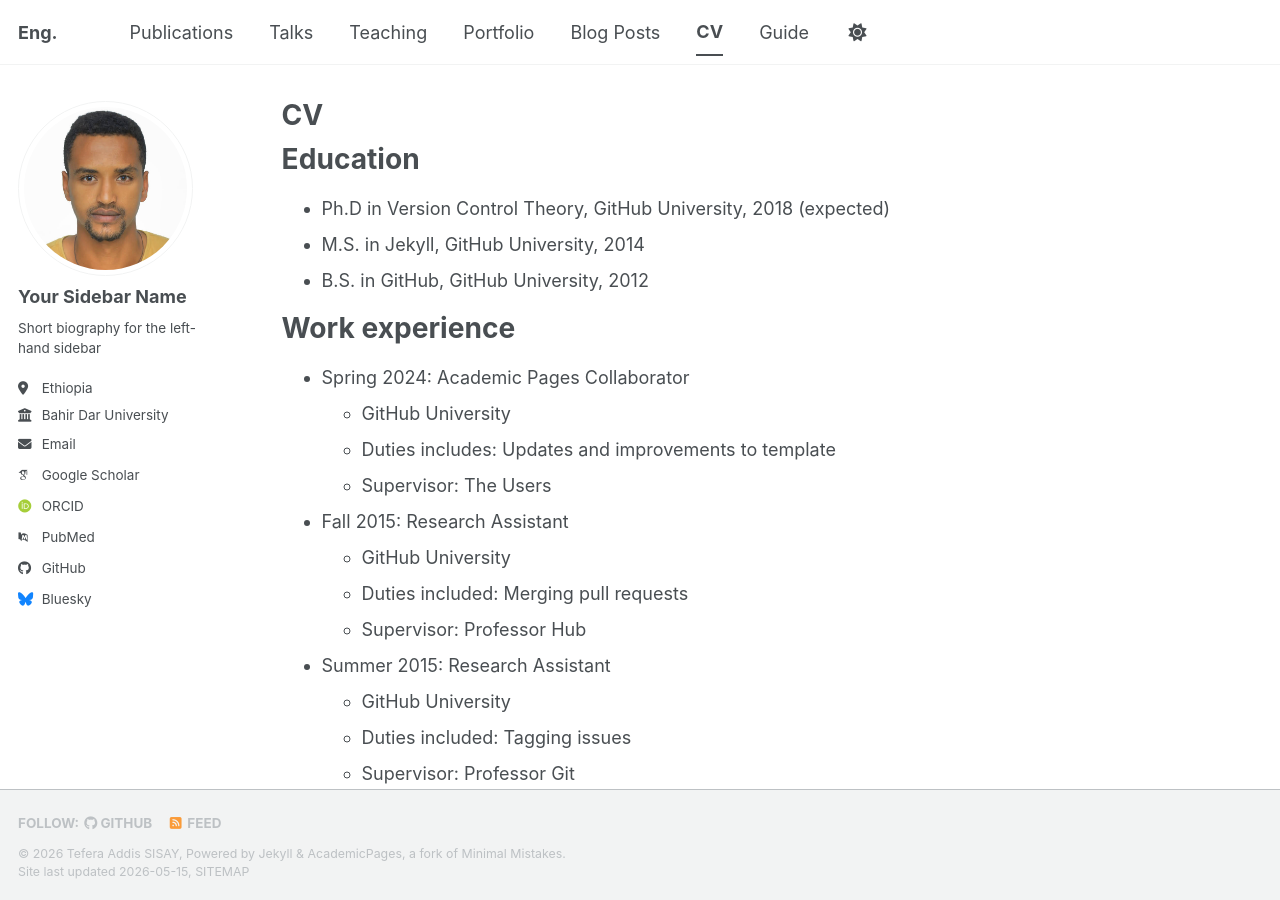
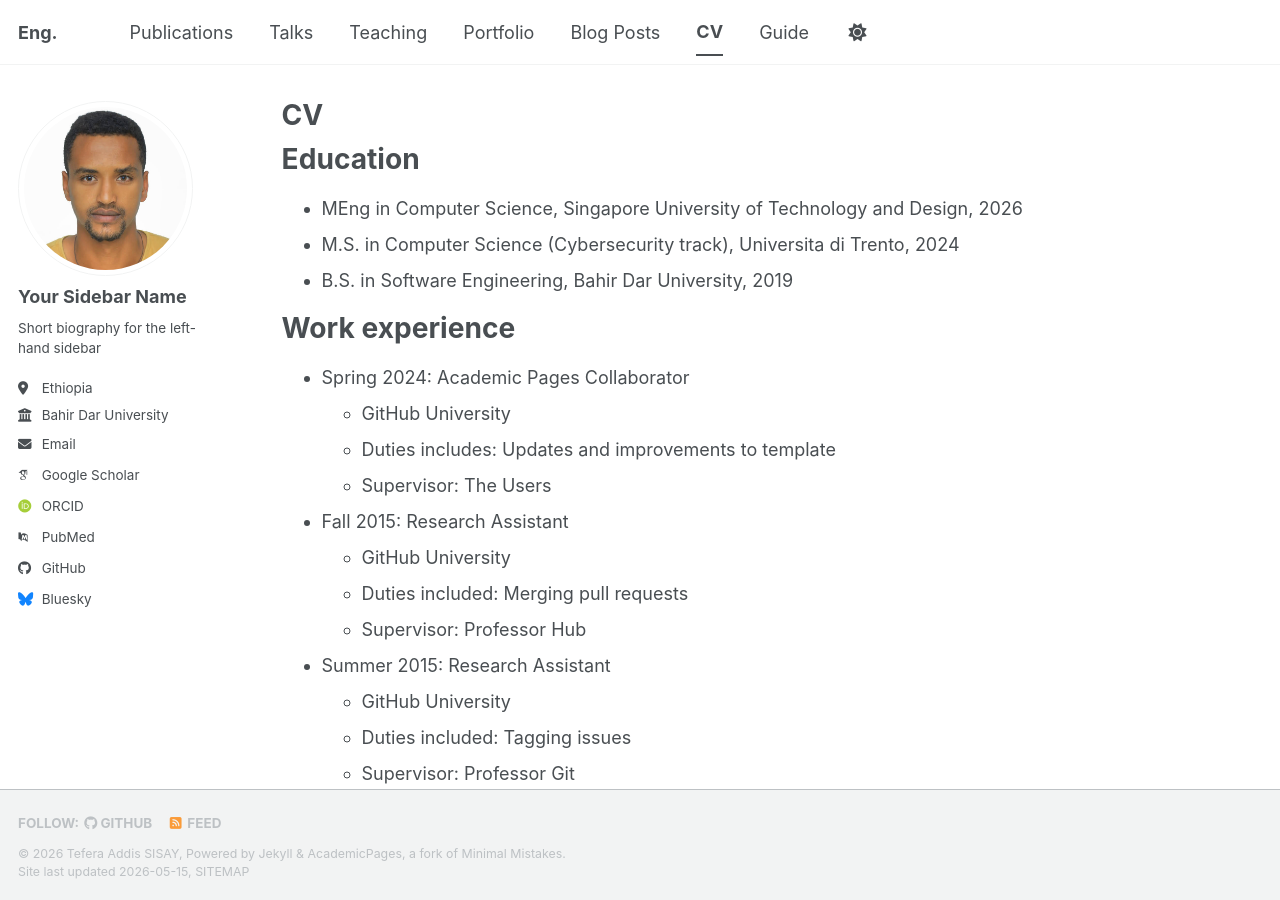
Before and after one commit to tefera-addis-sisay/tefera-addis-sisay.github.io, a Jekyll site: the page built from _pages/cv.md, in a window 1280 px wide and 900 px high. Built offline with Jekyll 4.4.1, drawn with Linux system fonts in a browser that asks for light colours; some web fonts are replaced; a script bundle is joined from its source files by our own code; library files that are not in the unit come from our copies.

Commit message:
Revise education details in CV
Updated education section with new degrees and institutions.

```diff
--- a/_pages/cv.md
+++ b/_pages/cv.md
@@ -11,9 +11,9 @@
 
 Education
 ======
-* Ph.D in Version Control Theory, GitHub University, 2018 (expected)
-* M.S. in Jekyll, GitHub University, 2014
-* B.S. in GitHub, GitHub University, 2012
+* MEng in Computer Science, Singapore University of Technology and Design, 2026
+* M.S. in Computer Science (Cybersecurity track), Universita di Trento, 2024
+* B.S. in Software Engineering, Bahir Dar University, 2019
 
 Work experience
 ======
```
